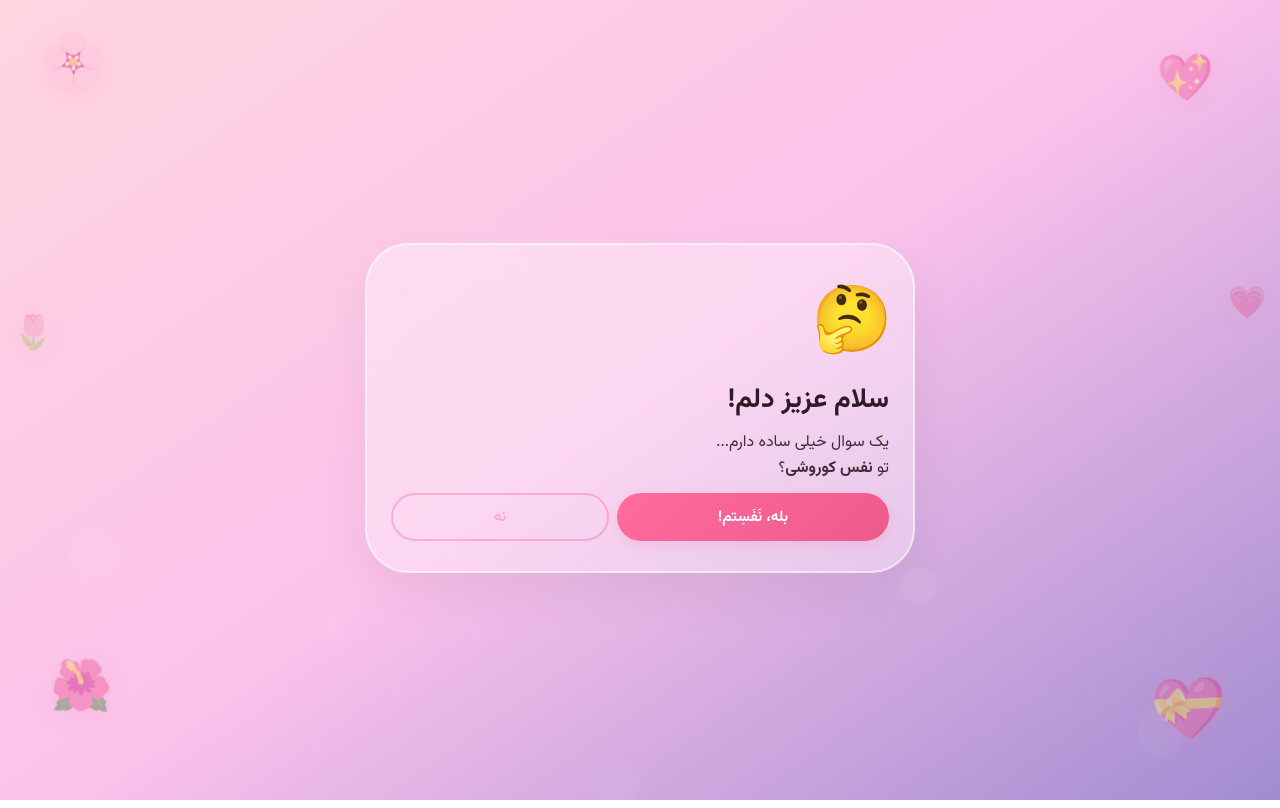
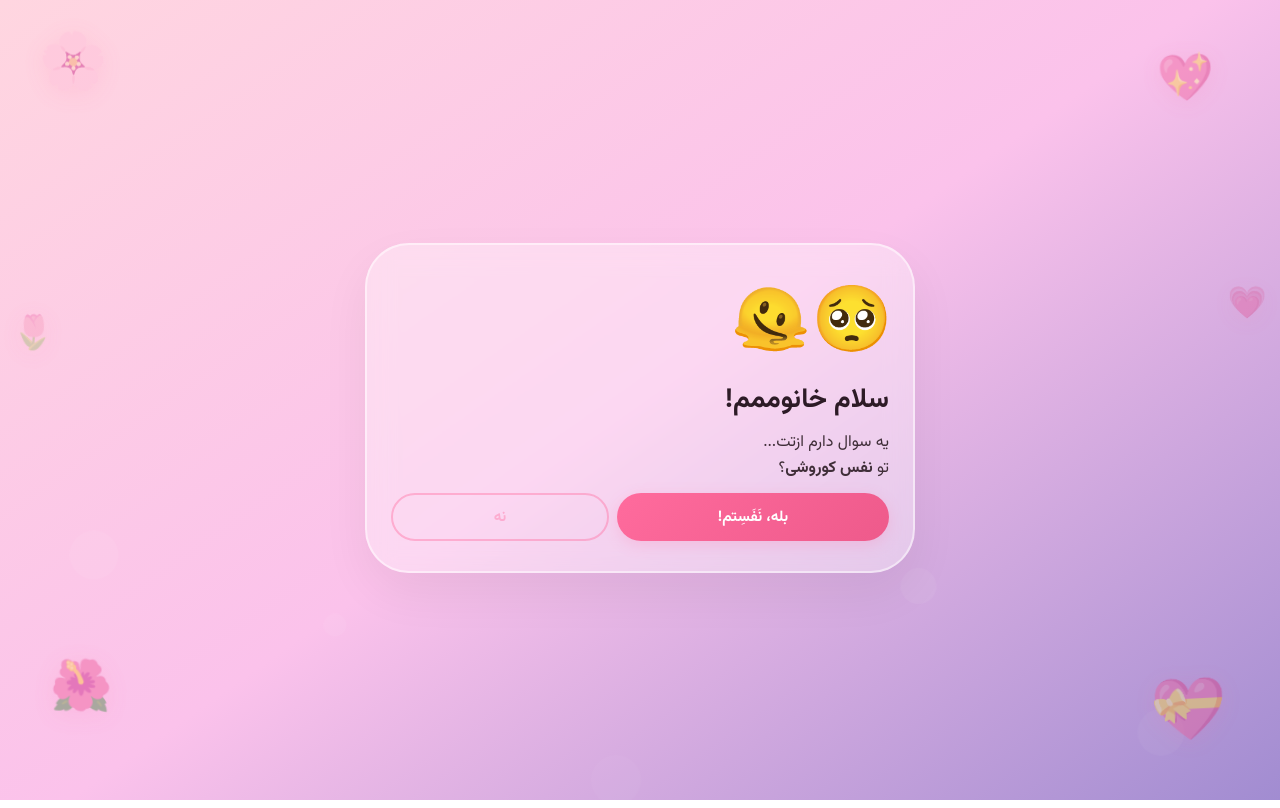
Before and after one commit to farokhykourosh9-sudo/I-Love-My-Sweet-Negar, a plain HTML site: page index.html in a window 1280 px wide. Drawn offline with Linux system fonts and the light colour scheme.

Commit message:
Update index.html

```diff
--- a/index.html
+++ b/index.html
@@ -698,9 +698,9 @@
 
         <!-- STEP 1 -->
         <div id="step1" class="glass-card fade-transition">
-            <span class="emoji-big">🤔</span>
-            <h1>سلام عزیز دلم!</h1>
-            <p>یک سوال خیلی ساده دارم...<br>تو <strong>نفس کوروشی</strong>؟</p>
+            <span class="emoji-big">🥺🫠</span>
+            <h1>سلام خانوممم!</h1>
+            <p>یه سوال دارم ازتت...<br>تو <strong>نفس کوروشی</strong>؟</p>
             <div class="btn-group">
                 <button class="btn btn-primary" onclick="goToStep2()">بله، نَفَسِتم!</button>
                 <button class="btn btn-outline" disabled>نه</button>
@@ -711,7 +711,7 @@
         <div id="step2" class="glass-card hidden fade-transition">
             <span class="emoji-big">😤</span>
             <h2>دروغ نگیاااا! 😡</h2>
-            <p>چون کوروش یه نفس بیشتر نداره!<br>آیا واقعاً حرف راستی میزنی؟</p>
+            <p> چون کوروش یه نفس بیشتر نداره اونم نگاره !<br>داری راستشو میگییی ؟</p>
             <div class="btn-group">
                 <button class="btn btn-secondary" onclick="goToStep3()">آره، راست میگم!</button>
                 <button class="btn btn-outline" disabled>نه دروغ گفتم</button>
@@ -723,7 +723,7 @@
             <span class="emoji-big">🥰</span>
             <h2>آفرین، قبول شدی!</h2>
             <p>خب حالا که اینطوریه...<br>دکمه پایین رو بزن تا میزان اهمیت و علاقه‌ی کوروش به خودت رو ببینی!</p>
-            <button class="btn continue-btn" onclick="goToStep4()">ادامه رو بزن ➡️</button>
+            <button class="btn continue-btn" onclick="goToStep4()"> به فرمان کوری ادامهههه  ➡️</button>
         </div>
 
         <!-- STEP 4 - روزشمار با دو ستونه -->
```
